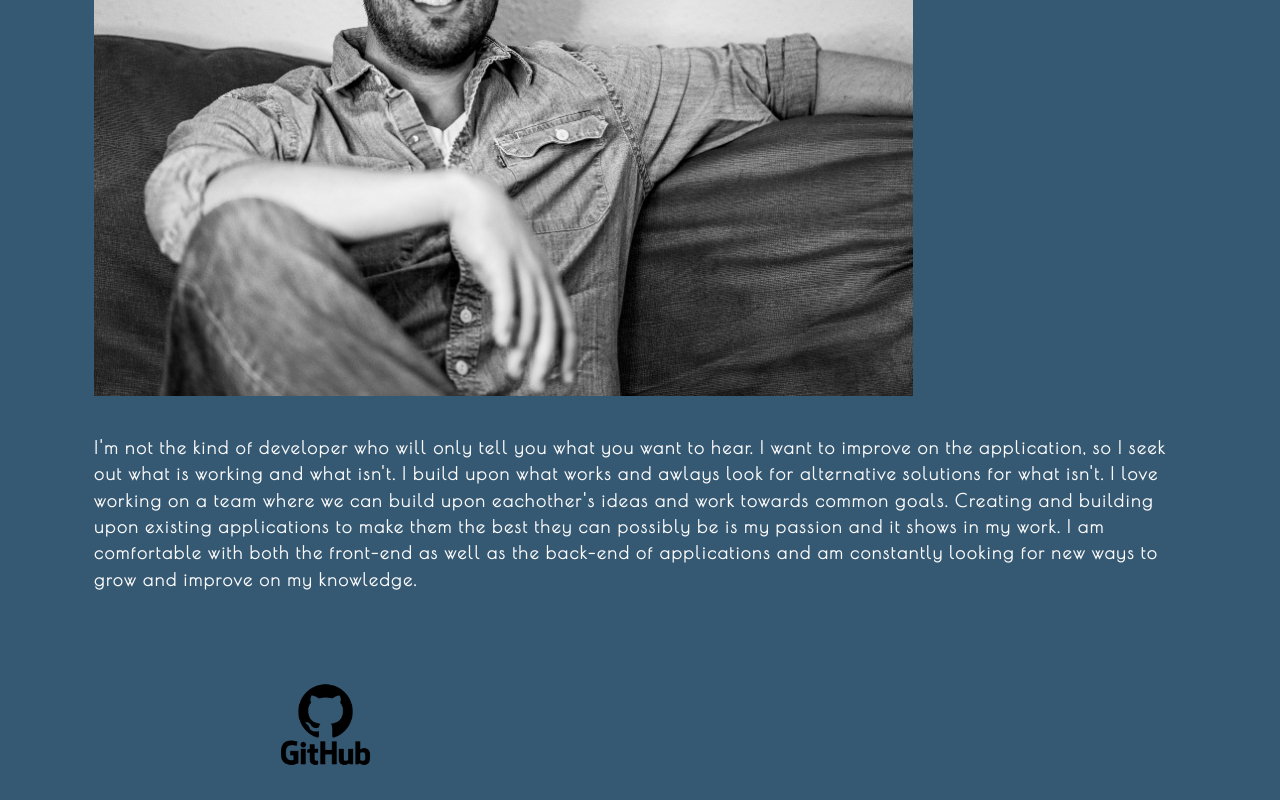
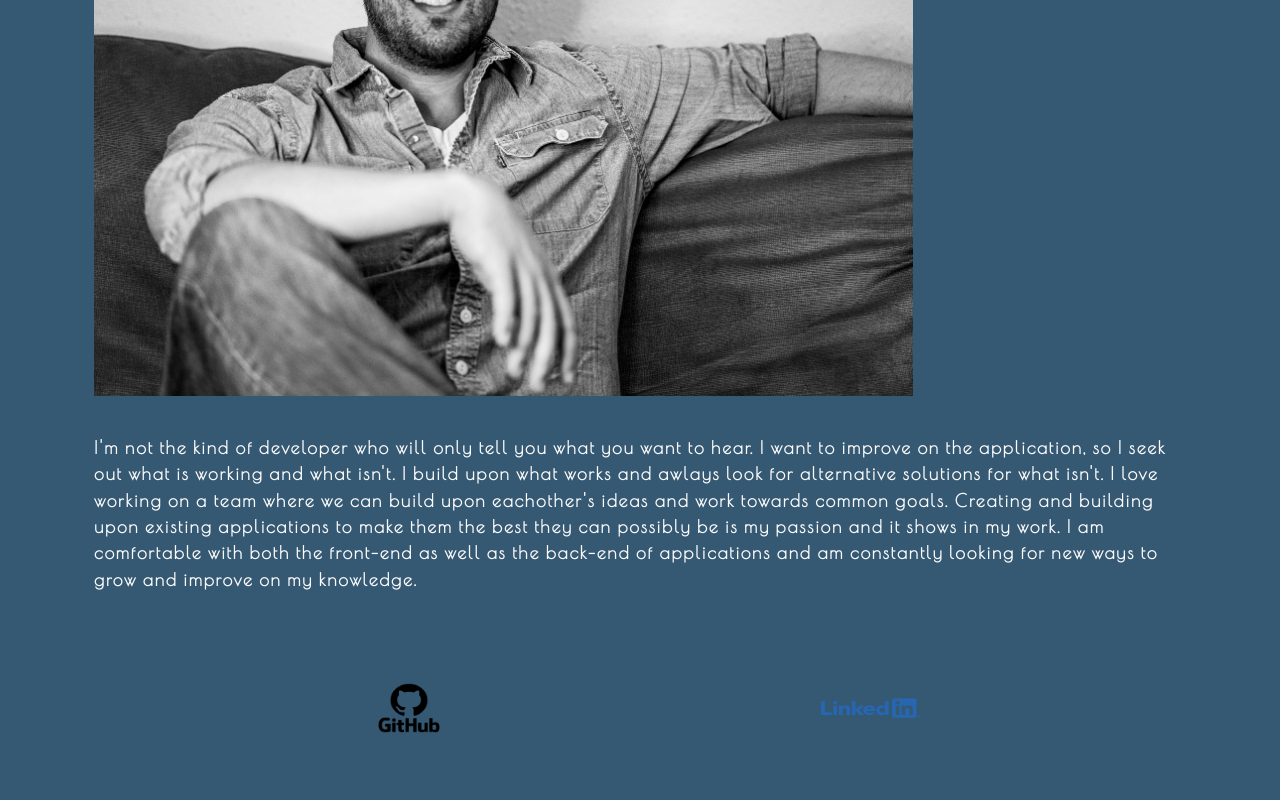
Before and after one commit to Chrispruiz/react-portfolio, a React (Create React App) app: page / in a window 1280 px wide. Shown: the part 456-1256 px from the top of the page. Built offline with nearby package versions, Linux system fonts and the light colour scheme.

Commit message:
updated footer logos and spacing issues

```diff
--- a/src/App.js
+++ b/src/App.js
@@ -1,4 +1,3 @@
-import "./App.css";
 import React, { useState } from 'react';
 import Nav from './components/Nav';
 import About from './components/About';
@@ -6,11 +5,11 @@ import Portfolio from './components/Portfolio';
 import ContactForm from './components/Contact';
 import Resume from "./components/Resume";
 import Footer from "./components/Footer";
+import "./App.css";
 
 function App() {
 	const [currentTab, setCurrentTab] = useState("about");
 
-	// This function checks to see which tab is selected and then generates the appropriate tab.
 	const renderTab = () => {
 		switch (currentTab) {
 			case "about":
--- a/src/components/Footer/index.js
+++ b/src/components/Footer/index.js
@@ -5,28 +5,22 @@ function Footer() {
 		<footer className="footer">
 			<div>
 				<a
-					href="https://github.com/Chrispruiz"
-					target="_blank"
-					rel="noopener noreferrer"
-				>
+					href="https://github.com/Chrispruiz">
 					<img
 						src={require("../../assets/images/GitHub-logo.png")?.default}
 						alt="Github"
-						className="logo"
+                        className="githubLogo"
 					></img>
 				</a>
 			</div>
 			<div>
 				<a
-					href="https://www.linkedin.com/in/chrispruiz/"
-					target="_blank"
-					rel="noopener noreferrer"
-				>
-					{/* <img
-						src={require("../../assets/logos/linkedin-logo.png")}
+					href="https://www.linkedin.com/in/chrispruiz/">
+					<img
+						src={require("../../assets/images/Linkedin-logo.png")?.default}
 						alt="LinkedIn"
-						className="logo"
-					></img> */}
+                        className="linkedInLogo"
+					></img>
 				</a>
 			</div>
 		</footer>
--- a/src/index.css
+++ b/src/index.css
@@ -162,9 +162,24 @@ nav  li {
   cursor: pointer;
 }
 
-footer{
-max-width: 10%;
-margin-left: 250px;
+.footer{
+  display: flex;
+  flex-wrap: wrap;
+  justify-content: space-evenly;
+}
+
+.linkedInLogo {
+  width: 100px;
+  height: 50px;
+  margin-bottom: 50px;
+  cursor: pointer;
+}
+
+.githubLogo {
+  width: 100px;
+  height: 50px;
+  margin-bottom: 50px;
+  cursor: pointer;
 }
 
 textarea {
```
Also changed, not shown: src/assets/images/Linkedin-logo.png (added).
